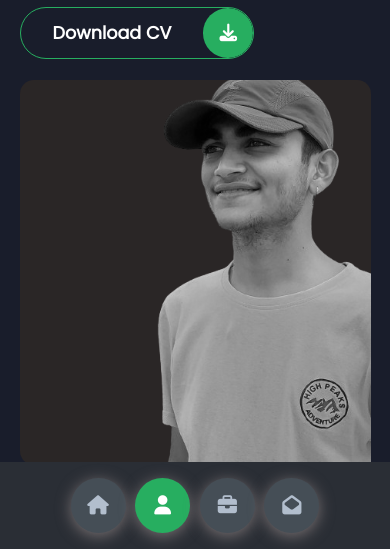
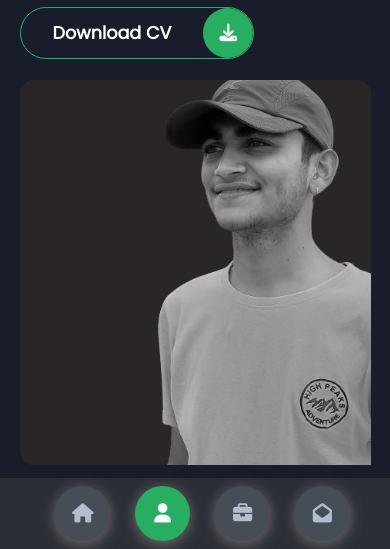
Before and after one commit to Yashpalahir/My-Portfolio-new, a plain HTML site: page index.html in a window 390 px wide. Shown: the part 295-844 px from the top of the page. Drawn offline with Linux system fonts and the light colour scheme.

Commit message:
Update style.css

```diff
--- a/style.css
+++ b/style.css
@@ -829,6 +829,11 @@
       width: 100%;
       background-color: var(--color-grey5);
     }
+    .controlls .control{
+      margin-left: 20px;
+      margin-top: 8px;
+      margin-bottom: 8px;
+    }
   }
 
   @media screen and (max-width:700px){
```
